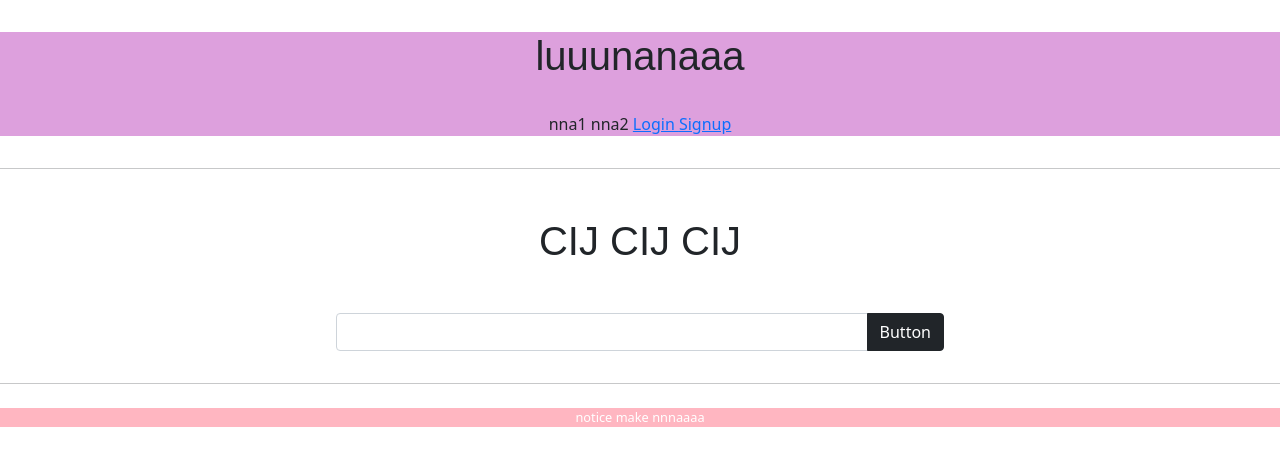
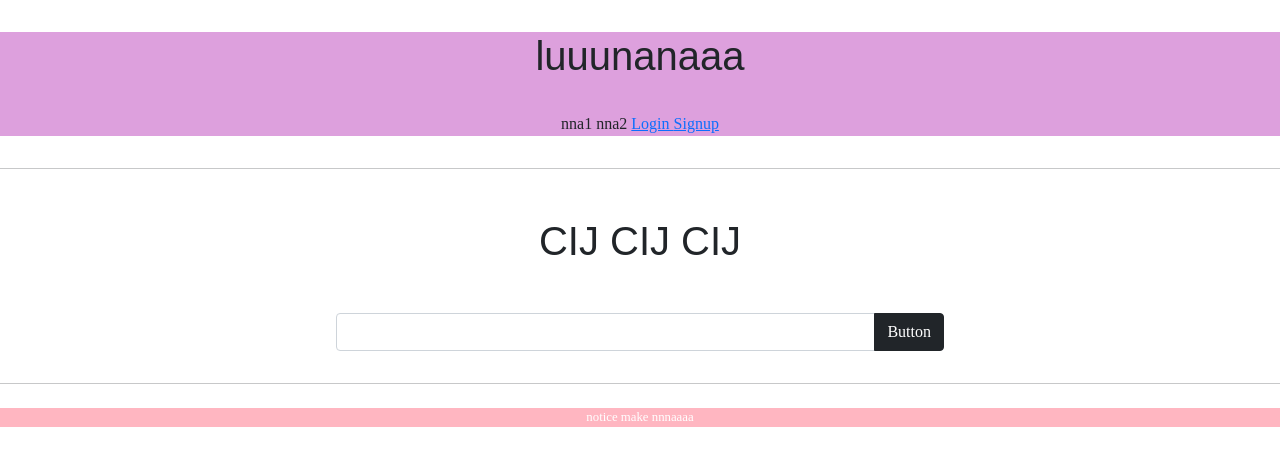
Before and after one commit to LeeHyunGyu0823/self_github_study, a Django app: page /accounts/hello_world/ in a window 1280 px wide. Shown: the top 466 px of the page. Run offline with Django 3.2, Linux system fonts and the light colour scheme; parts of the project's set-up code (start-up, migrations or seed data) failed here and were passed over; some libraries are stand-ins or nearby versions; some web fonts are replaced.

Commit message:
self study 2021 07 13

```diff
--- a/Django2/settings.py
+++ b/Django2/settings.py
@@ -119,7 +119,7 @@ AUTH_PASSWORD_VALIDATORS = [
 # Internationalization
 # https://docs.djangoproject.com/en/3.2/topics/i18n/
 
-LANGUAGE_CODE = 'en-us'
+LANGUAGE_CODE = 'ko-kr'
 
 TIME_ZONE = 'UTC'
 
--- a/templates/base.html
+++ b/templates/base.html
@@ -1,7 +1,7 @@
 <!DOCTYPE html>
 <html lang="en">
 {% include 'head.html' %}
-<body>
+<body style="font-family: 'NanumSquareL'">
 {% include 'header.html' %}
 <hr>
 {% block content %}
--- a/templates/head.html
+++ b/templates/head.html
@@ -13,4 +13,26 @@
 
     {#  Static Files link  #}
     <link rel="stylesheet" type="text/css" href="{% static 'base.css' %}">
+    <style>
+        @font-face {
+            font-family: 'NanumSquareR';
+            src: local('NanumSquareR'),
+            url("{% static 'fonts/NanumSquareR.ttf' %}") format("opentype");
+        }
+        @font-face {
+            font-family: 'NanumSquareEB';
+            src: local('NanumSquareEB'),
+            url("{% static 'fonts/NanumSquareEB.otf' %}") format("opentype");
+        }
+        @font-face {
+            font-family: 'NanumSquareB';
+            src: local('NanumSquareB'),
+            url("{% static 'fonts/NanumSquareB.otf' %}") format("opentype");
+        }
+        @font-face {
+            font-family: 'NanumSquareR';
+            src: local('NanumSquareR'),
+            url("{% static 'fonts/NanumSquareR.otf' %}") format("opentype");
+        }
+    </style>
 </head>
```
Also changed, not shown: static/fonts/NanumSquareB.otf (added), static/fonts/NanumSquareEB.otf (added), static/fonts/NanumSquareL.otf (added), static/fonts/NanumSquareR.otf (added).
